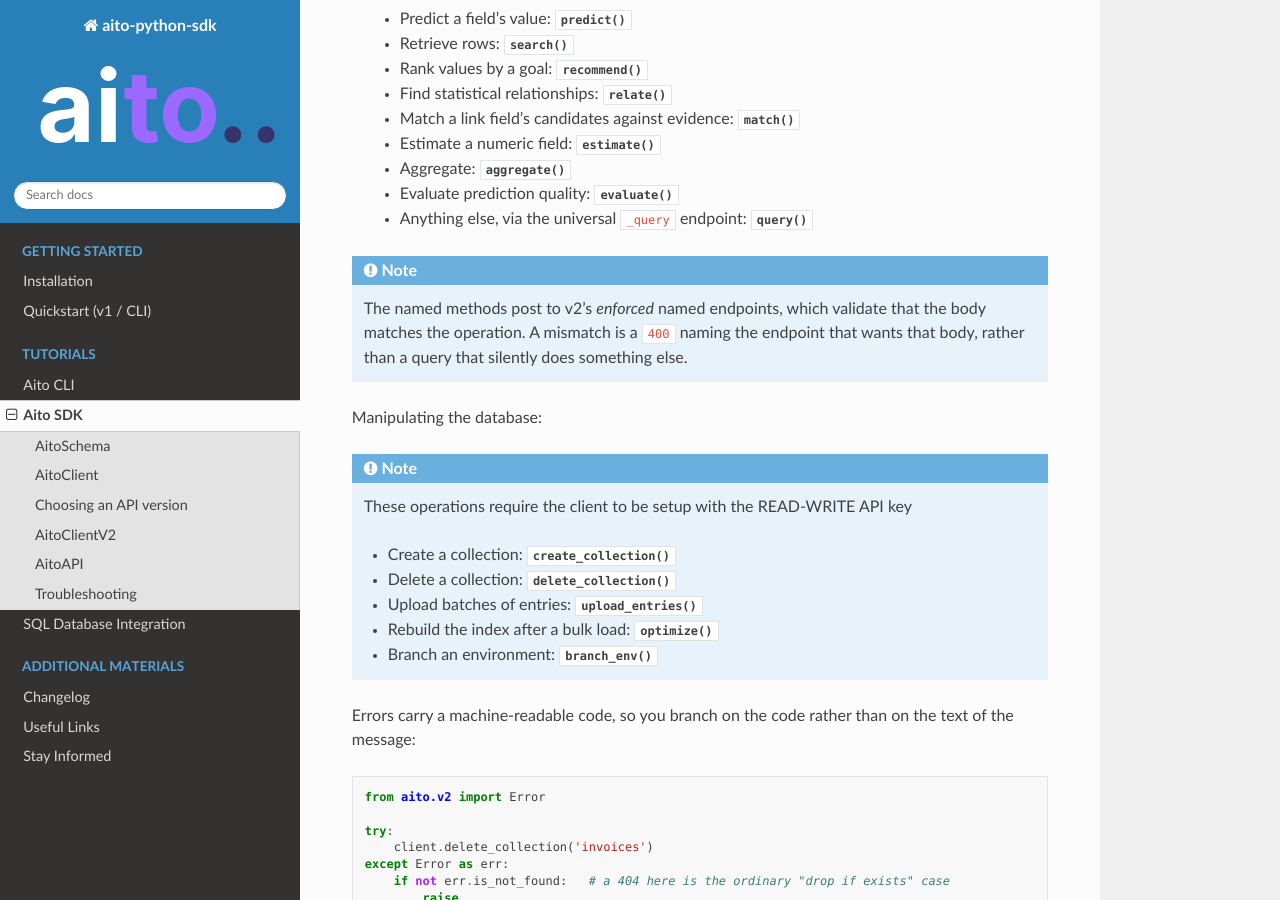
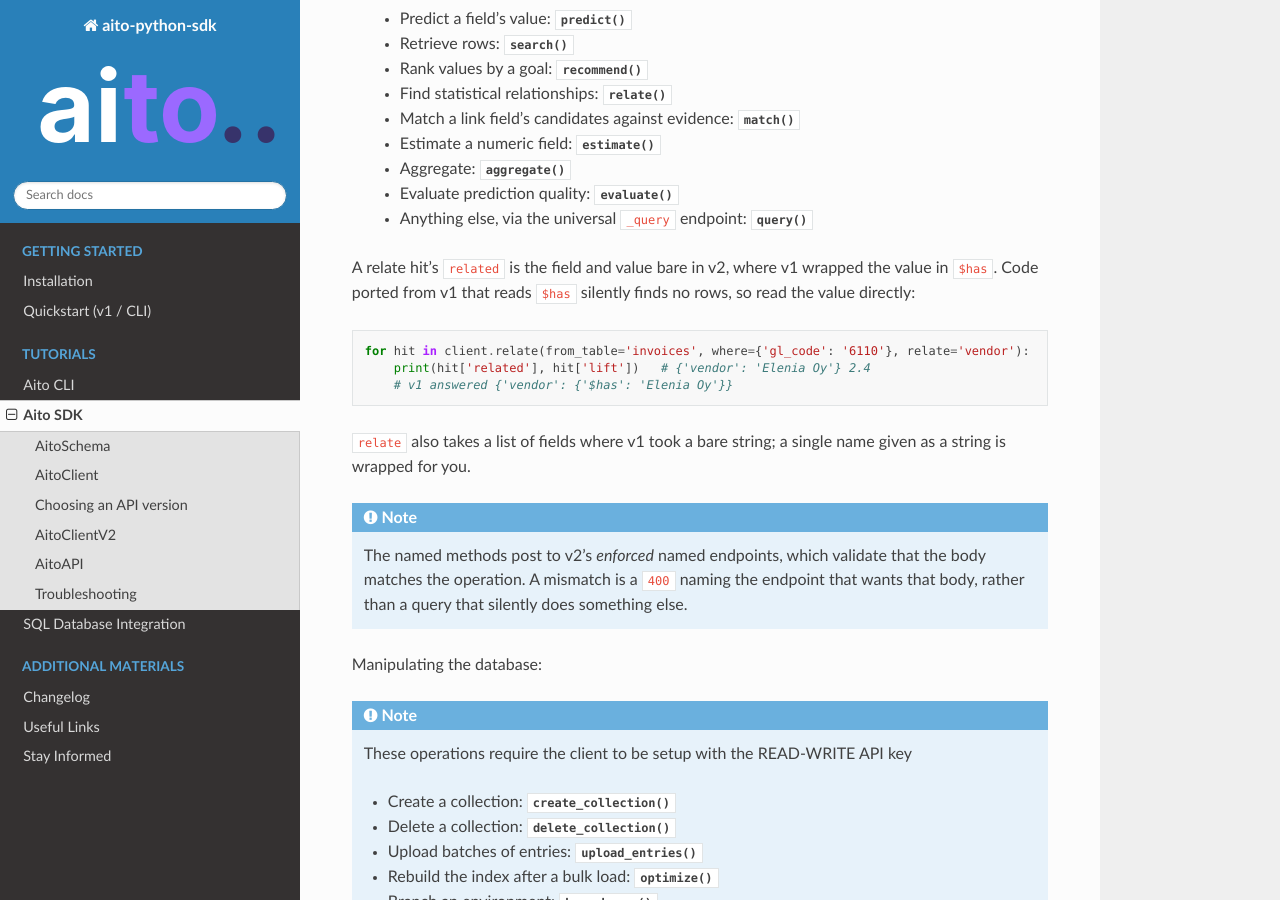
Before and after one commit to AitoDotAI/aito-python-tools, a Sphinx documentation site: the page built from docs/source/sdk.rst, in a window 1280 px wide and 900 px high, scrolled down 2419 px. Built offline with Sphinx 7.4.7 and the Read the Docs theme 3.1.0, drawn with Linux system fonts in a browser that asks for light colours.

Commit message:
Docs: a v2 relate hit's related is bare, where v1 wrapped it in $has
A parser ported from v1 that reads $has finds no rows, without an error. The SDK guide
and AitoClientV2.relate say so, and a test pins that the client returns related as the
server sent it. Nothing in the SDK, its examples or the MCP tools read it the v1 way.

Co-Authored-By: Claude Opus 5.5 <noreply@anthropic.com>
Claude-Session: https://claude.ai/code/session_01AGxAujqUXtXMNcLfpqm96r

```diff
--- a/docs/source/changelog.rst
+++ b/docs/source/changelog.rst
@@ -4,6 +4,9 @@ Changelog
 Unreleased
 ----------
 
+- The SDK guide and ``AitoClientV2.relate`` document that a v2 relate hit's ``related`` is
+  bare (``{'vendor': 'Elenia Oy'}``), where v1 wrapped the value in ``$has``: a v1 parser finds
+  no rows, without an error.
 - ``AitoV2Error.is_retryable``: whether repeating the same request later is safe and can
   succeed (409 ``write.contention`` and 429; not a job's stored result, not a 503). For a caller
   that turns the client's retries off or runs out of them. The README has a new "Errors and
--- a/docs/source/sdk.rst
+++ b/docs/source/sdk.rst
@@ -124,6 +124,19 @@ Querying:
   - Anything else, via the universal ``_query`` endpoint:
     :py:func:`~aito.v2.client.AitoClientV2.query`
 
+A relate hit's ``related`` is the field and value bare in v2, where v1 wrapped the value in
+``$has``. Code ported from v1 that reads ``$has`` silently finds no rows, so read the value
+directly:
+
+.. code:: python
+
+    for hit in client.relate(from_table='invoices', where={'gl_code': '6110'}, relate='vendor'):
+        print(hit['related'], hit['lift'])   # {'vendor': 'Elenia Oy'} 2.4
+        # v1 answered {'vendor': {'$has': 'Elenia Oy'}}
+
+``relate`` also takes a list of fields where v1 took a bare string; a single name given as a
+string is wrapped for you.
+
 .. note::
 
   The named methods post to v2's *enforced* named endpoints, which validate that the body
```
Also changed, not shown: 2 other files.
